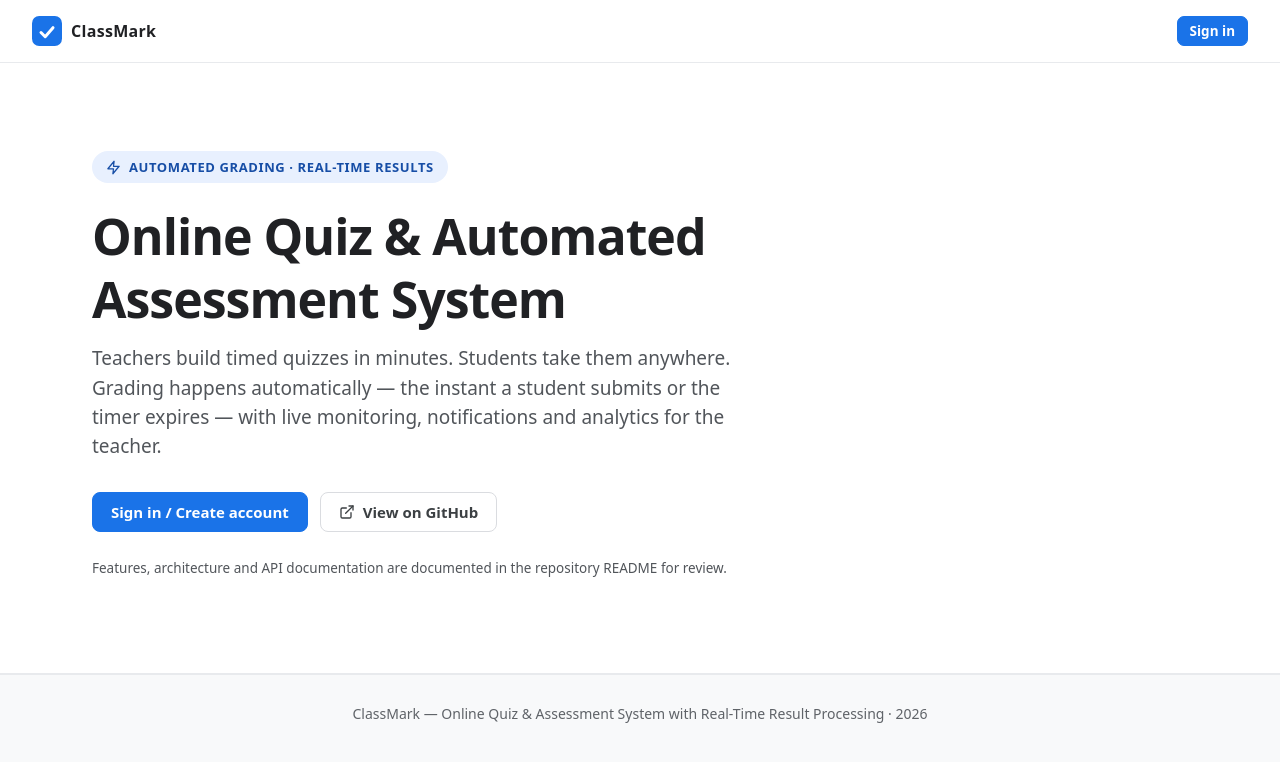
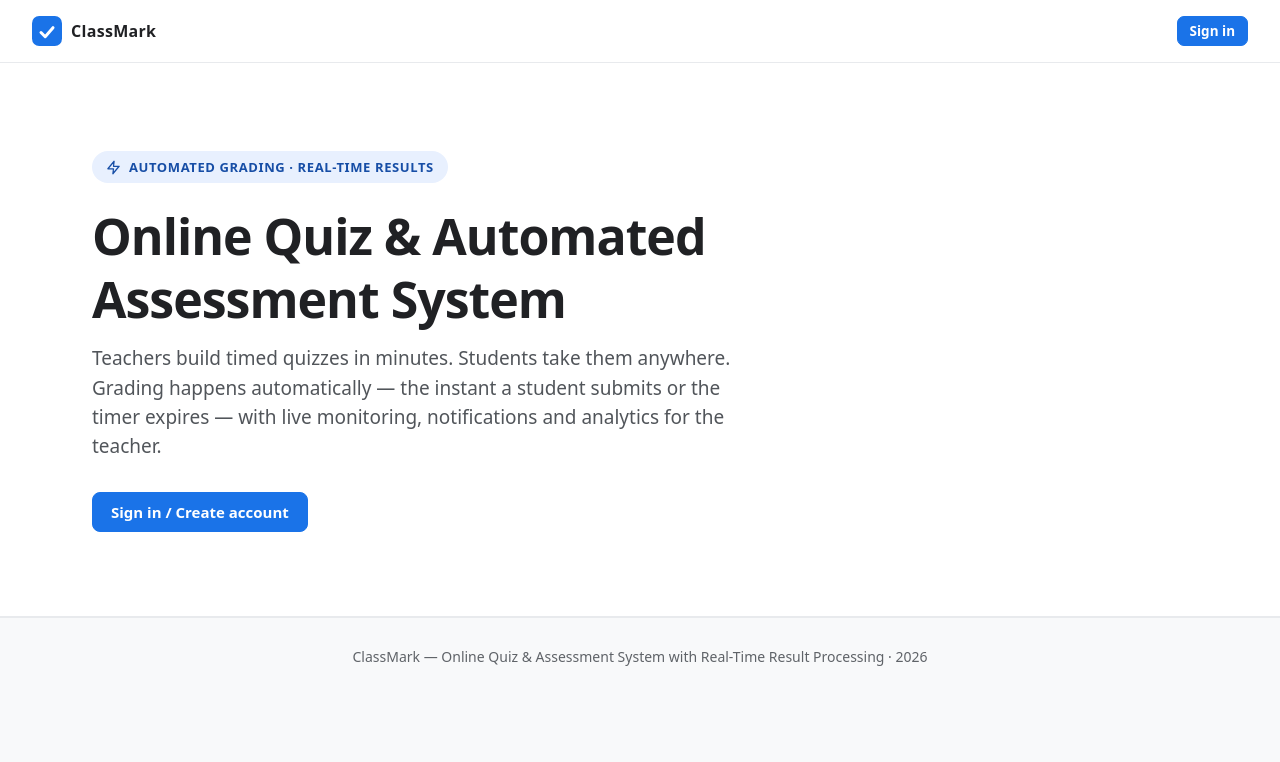
Before and after one commit to Immanuel9567/A-WEB-BASED-ONLINE-QUIZ-, a website: page public/index.html in a window 1280 px wide. Drawn offline with Linux system fonts and the light colour scheme.

Commit message:
Remove the View on GitHub button from the landing page

```diff
--- a/public/index.html
+++ b/public/index.html
@@ -31,14 +31,7 @@
       with live monitoring, notifications and analytics for the teacher.</p>
     <div class="hero-ctas">
       <a class="btn primary" href="login.html">Sign in / Create account</a>
-      <a class="btn" href="https://github.com/Immanuel9567/A-WEB-BASED-ONLINE-QUIZ-" target="_blank" rel="noopener">
-        <svg class="ic" width="16" height="16" viewBox="0 0 24 24" fill="none" stroke="currentColor" stroke-width="2" stroke-linecap="round" stroke-linejoin="round"><path d="M18 13v6a2 2 0 0 1-2 2H5a2 2 0 0 1-2-2V8a2 2 0 0 1 2-2h6"/><polyline points="15 3 21 3 21 9"/><line x1="10" y1="14" x2="21" y2="3"/></svg>
-        View on GitHub</a>
     </div>
-    <p class="small muted" style="margin-top:26px">
-      Features, architecture and API documentation are documented in the
-      repository README for review.
-    </p>
   </div>
 </section>
 
```
